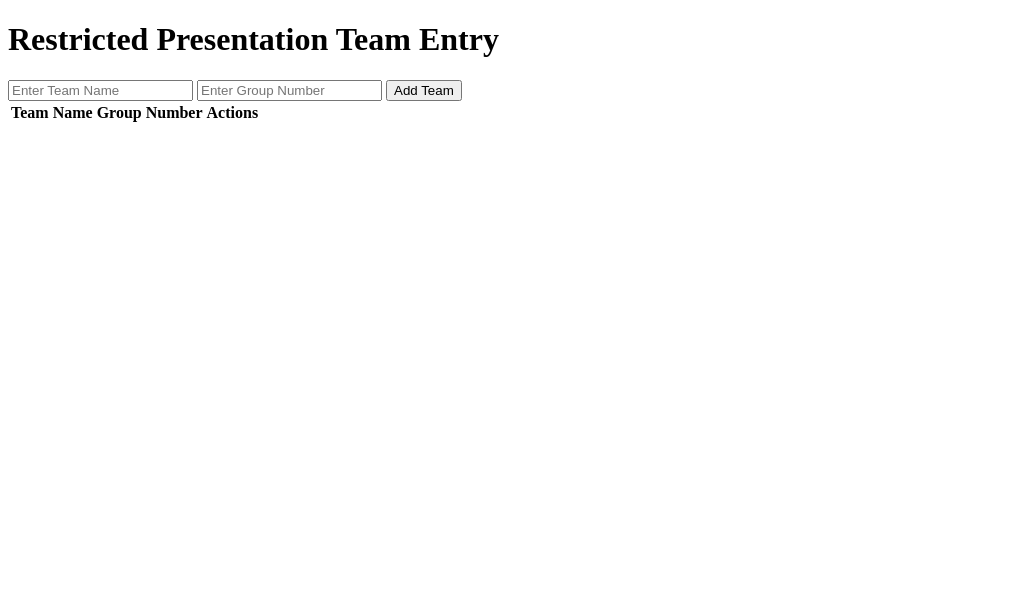
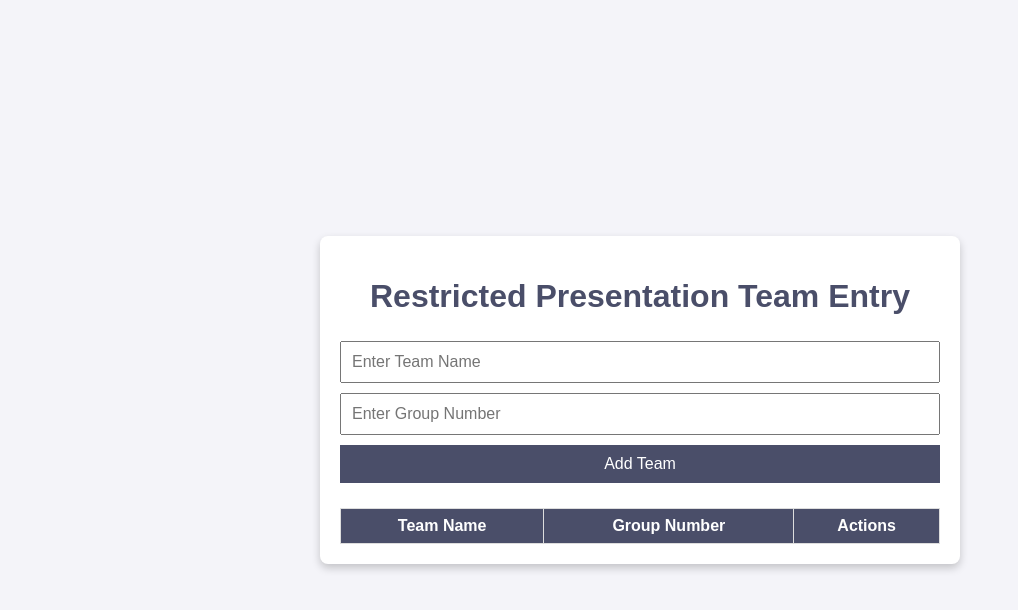
Before and after one commit to Md-Jahid-CSE/Sheet, a plain HTML site: page index.html in a window 1280 px wide. Shown: the whole page, without its empty margins (0-1018 px from the left). Drawn offline with Linux system fonts and the light colour scheme.

Commit message:
Update index.html

```diff
--- a/index.html
+++ b/index.html
@@ -5,51 +5,136 @@
     <meta name="viewport" content="width=device-width, initial-scale=1.0">
     <title>Restricted Presentation Team Entry</title>
     <style>
-        /* Styles omitted for brevity */
+        body {
+            font-family: Arial, sans-serif;
+            background-color: #f4f4f9;
+            color: #333;
+            margin: 0;
+            padding: 0;
+            display: flex;
+            justify-content: center;
+            align-items: center;
+            height: 100vh;
+        }
+        .container {
+            width: 80%;
+            max-width: 600px;
+            margin: auto;
+            background: white;
+            padding: 20px;
+            border-radius: 8px;
+            box-shadow: 0px 4px 8px rgba(0, 0, 0, 0.2);
+        }
+        h1 {
+            text-align: center;
+            color: #4a4e69;
+        }
+        form {
+            display: flex;
+            flex-direction: column;
+            margin-bottom: 20px;
+        }
+        input[type="text"], button {
+            padding: 10px;
+            margin: 5px 0;
+            font-size: 16px;
+        }
+        button {
+            background-color: #4a4e69;
+            color: white;
+            border: none;
+            cursor: pointer;
+        }
+        button:hover {
+            background-color: #3d3f58;
+        }
+        table {
+            width: 100%;
+            border-collapse: collapse;
+            margin-top: 20px;
+        }
+        table, th, td {
+            border: 1px solid #ddd;
+            padding: 8px;
+            text-align: center;
+        }
+        th {
+            background-color: #4a4e69;
+            color: white;
+        }
+        tr:nth-child(even) {
+            background-color: #f9f9f9;
+        }
+        .delete-btn {
+            background-color: #e63946;
+            color: white;
+            border: none;
+            padding: 5px 10px;
+            cursor: pointer;
+            font-size: 14px;
+        }
+        .delete-btn:hover {
+            background-color: #d62828;
+        }
     </style>
 </head>
 <body>
     <div class="container">
         <h1>Restricted Presentation Team Entry</h1>
+        <!-- Form for entering team name and group number -->
         <form id="teamForm">
             <input type="text" id="teamName" placeholder="Enter Team Name" required>
             <input type="text" id="groupNumber" placeholder="Enter Group Number" required>
             <button type="button" onclick="addTeam()">Add Team</button>
         </form>
 
+        <!-- Table displaying the team entries -->
         <table id="teamTable">
             <tr>
                 <th>Team Name</th>
                 <th>Group Number</th>
                 <th>Actions</th>
             </tr>
+            <!-- Team entries will be loaded here from localStorage -->
         </table>
     </div>
 
     <script>
-        // Set up user ID and admin privileges
+        // Generate a unique ID for the user if it doesn't already exist
         if (!localStorage.getItem("userID")) {
             localStorage.setItem("userID", Math.random().toString(36).substring(2));
         }
         const userID = localStorage.getItem("userID");
-        const adminID = "admin123";
-        const isAdmin = userID === adminID;
 
-        // Add a new team entry
+        // Load entries from localStorage when the page loads
+        document.addEventListener('DOMContentLoaded', loadTeams);
+
         function addTeam() {
             const teamName = document.getElementById("teamName").value.trim();
             const groupNumber = document.getElementById("groupNumber").value.trim();
 
+            // Check for empty inputs
             if (!teamName || !groupNumber) {
                 alert("Both fields are required.");
                 return;
             }
 
+            // Get current teams from localStorage
+            let teams = JSON.parse(localStorage.getItem("teams")) || [];
+
+            // Check if the team name and group number combination is unique
+            if (teams.some(team => team.name === teamName && team.group === groupNumber)) {
+                alert("This team name and group number combination already exists.");
+                return;
+            }
+
+            // Add the new team with the creator's userID
             const newTeam = { name: teamName, group: groupNumber, creatorID: userID };
 
-            // Update with your new Google Apps Script deployment URL
+            // Use the actual Apps Script URL
             const scriptURL = "https://script.google.com/macros/s/AKfycbwJN10zzTqQEY2VQcK7FbwJoRDqMvnPH0qjnHPrRvmTtIl5bFGo71jVThJNL9TiyyEG/exec";
 
+            // Send data to Google Apps Script
             fetch(scriptURL, {
                 method: "POST",
                 headers: { "Content-Type": "application/json" },
@@ -57,7 +142,7 @@
             })
             .then(response => response.text())
             .then(responseText => {
-                console.log("Response from server:", responseText);  // Log server response for debugging
+                console.log("Response from server:", responseText);  // Log the response for debugging
                 if (responseText === "Success") {
                     addTeamToTable(newTeam);
                 } else {
@@ -69,10 +154,15 @@
                 alert("An error occurred while saving. Check the console for details.");
             });
 
+            // Clear the form inputs
             document.getElementById("teamForm").reset();
         }
 
-        // Add team to the HTML table
+        function loadTeams() {
+            const teams = JSON.parse(localStorage.getItem("teams")) || [];
+            teams.forEach(addTeamToTable);
+        }
+
         function addTeamToTable(team) {
             const table = document.getElementById("teamTable");
             const newRow = table.insertRow();
@@ -83,7 +173,8 @@
             nameCell.textContent = team.name;
             groupCell.textContent = team.group;
 
-            if (isAdmin) {
+            // Add a Delete button only if the current user is the creator
+            if (team.creatorID === userID) {
                 const deleteBtn = document.createElement("button");
                 deleteBtn.textContent = "Delete";
                 deleteBtn.className = "delete-btn";
@@ -95,8 +186,17 @@
         }
 
         function deleteTeam(teamName, groupNumber, row) {
+            // Get current teams from localStorage
+            let teams = JSON.parse(localStorage.getItem("teams")) || [];
+
+            // Filter out the team to be deleted
+            teams = teams.filter(team => !(team.name === teamName && team.group === groupNumber));
+
+            // Update localStorage
+            localStorage.setItem("teams", JSON.stringify(teams));
+
+            // Remove the row from the table
             row.remove();
-            alert("Deleting from Google Sheets is not yet implemented.");
         }
     </script>
 </body>
```
